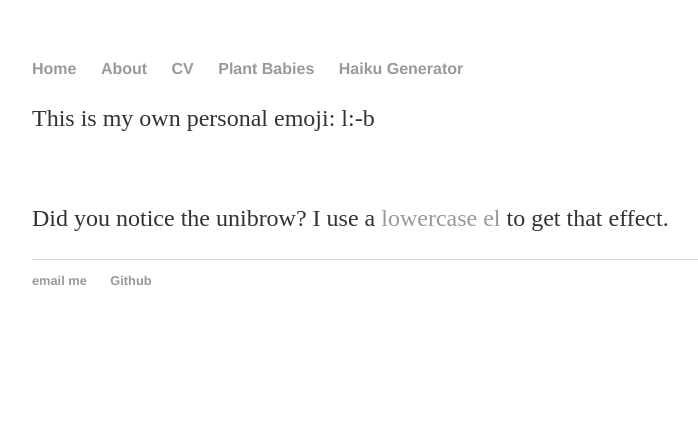
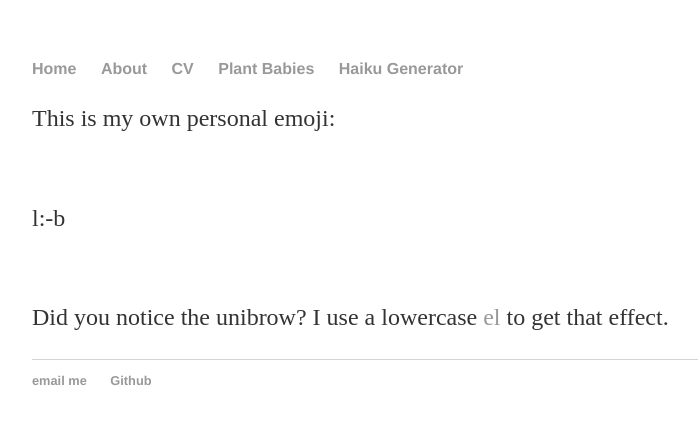
Before and after one commit to SeanEFletcher/SeanEFletcher.github.io, a Jekyll site: the page built from about/index.html, in a window 1280 px wide. Shown: the top 424 px of the page, without its empty margins (160-858 px from the left). Built offline with Jekyll 4.4.1, drawn with Linux system fonts in a browser that asks for light colours.

Commit message:
Update index.html

```diff
--- a/about/index.html
+++ b/about/index.html
@@ -3,6 +3,8 @@ layout: default
 title: About Sean
 ---
 
-<p>This is my own personal emoji: <span>l:-b</span> </p>
+<p>This is my own personal emoji:</p>
 <br>
-<p>Did you notice the unibrow? I use a <a href="https://en.wikipedia.org/wiki/L">lowercase el</a> to get that effect.</p>
+<p>l:-b</p>
+<br>
+<p>Did you notice the unibrow? I use a lowercase <a href="https://en.wikipedia.org/wiki/L">el</a> to get that effect.</p>
```
